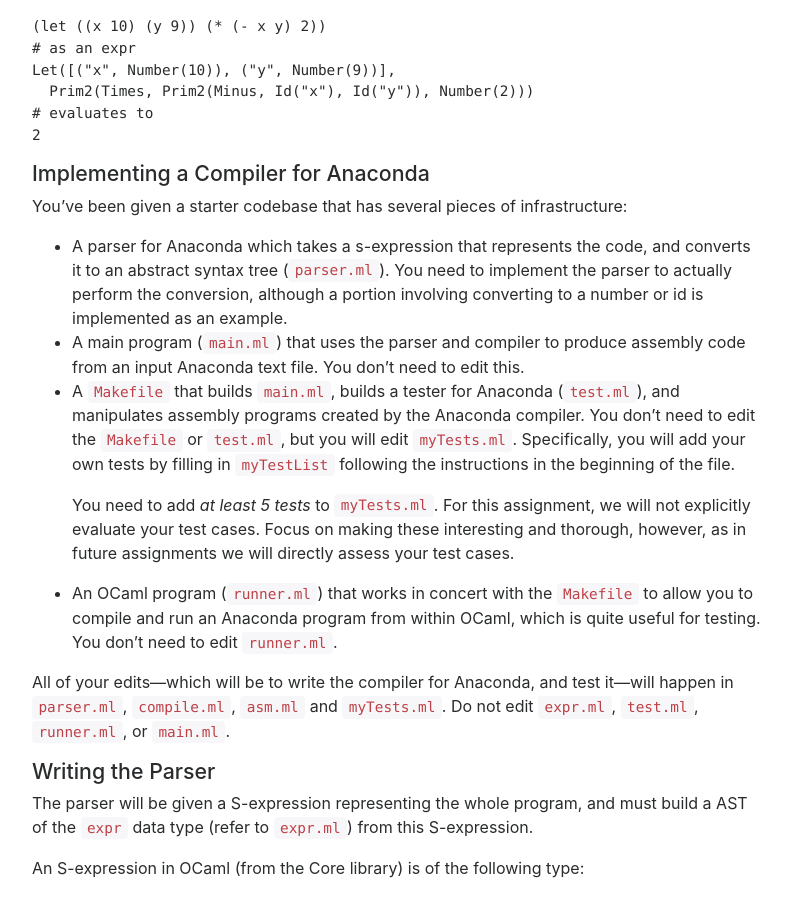
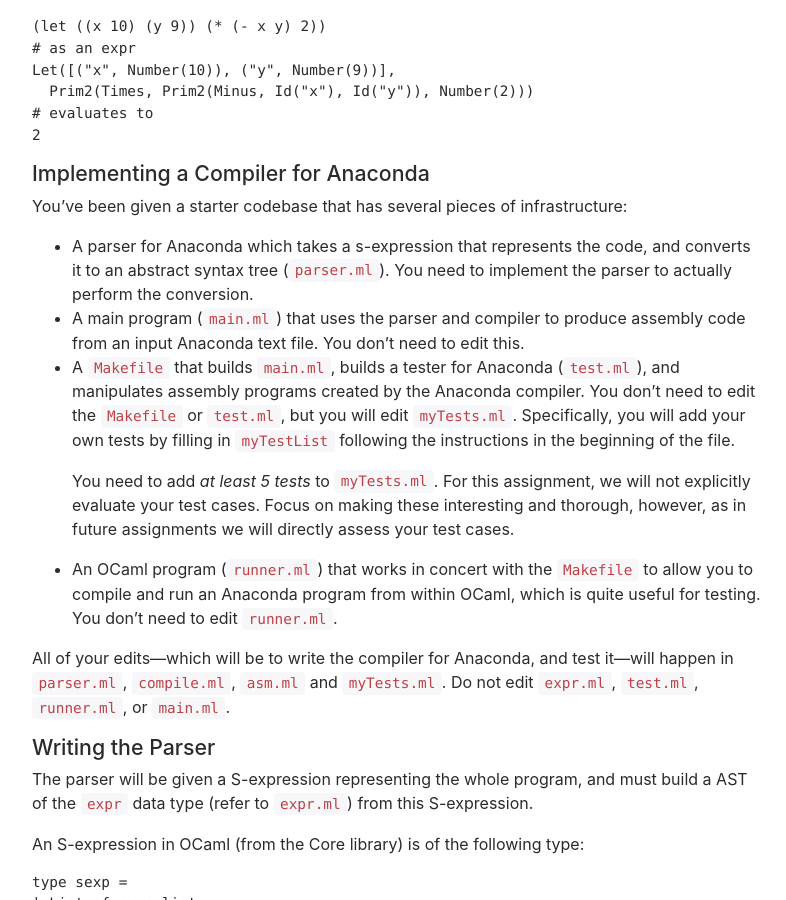
Before and after one commit to ucsd-cse131-s18/ucsd-cse131-s18.github.io, a Jekyll site: the page built from pa1/index.md, in a window 1280 px wide and 900 px high, scrolled down 2991 px. Shown: the whole window, without its empty margins (243-1029 px from the left). Built offline with Jekyll 4.4.1, drawn with Linux system fonts in a browser that asks for light colours; nearby versions of some CDN libraries.

Commit message:
number/id conversion is not given as an example

```diff
--- a/pa1/index.md
+++ b/pa1/index.md
@@ -190,8 +190,7 @@ infrastructure:
 
 * A parser for Anaconda which takes a s-expression that represents the code,
   and converts it to an abstract syntax tree (`parser.ml`). You need to
-  implement the parser to actually perform the conversion, although a portion
-  involving converting to a number or id is implemented as an example.
+  implement the parser to actually perform the conversion.
 * A main program (`main.ml`) that uses the parser and compiler to produce
   assembly code from an input Anaconda text file.  You don't need to edit this.
 * A `Makefile` that builds `main.ml`, builds a tester for Anaconda
```
